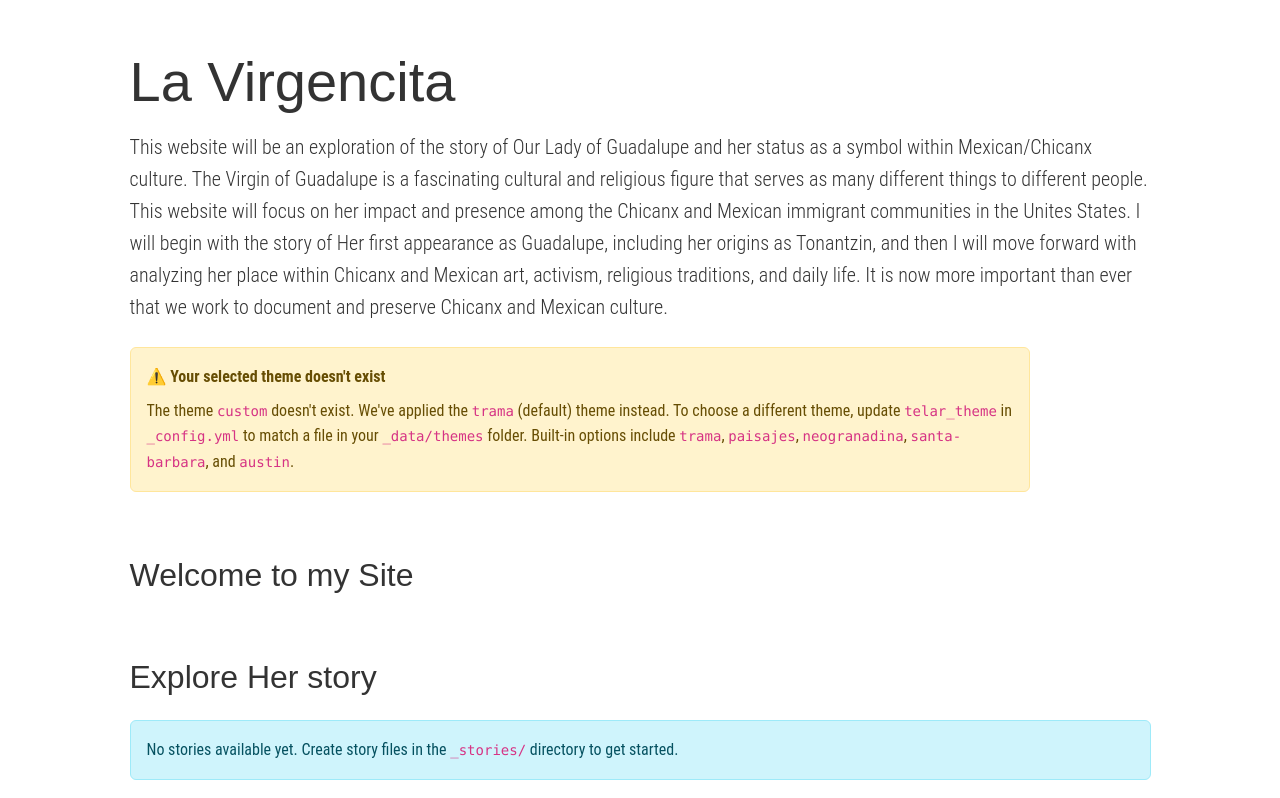
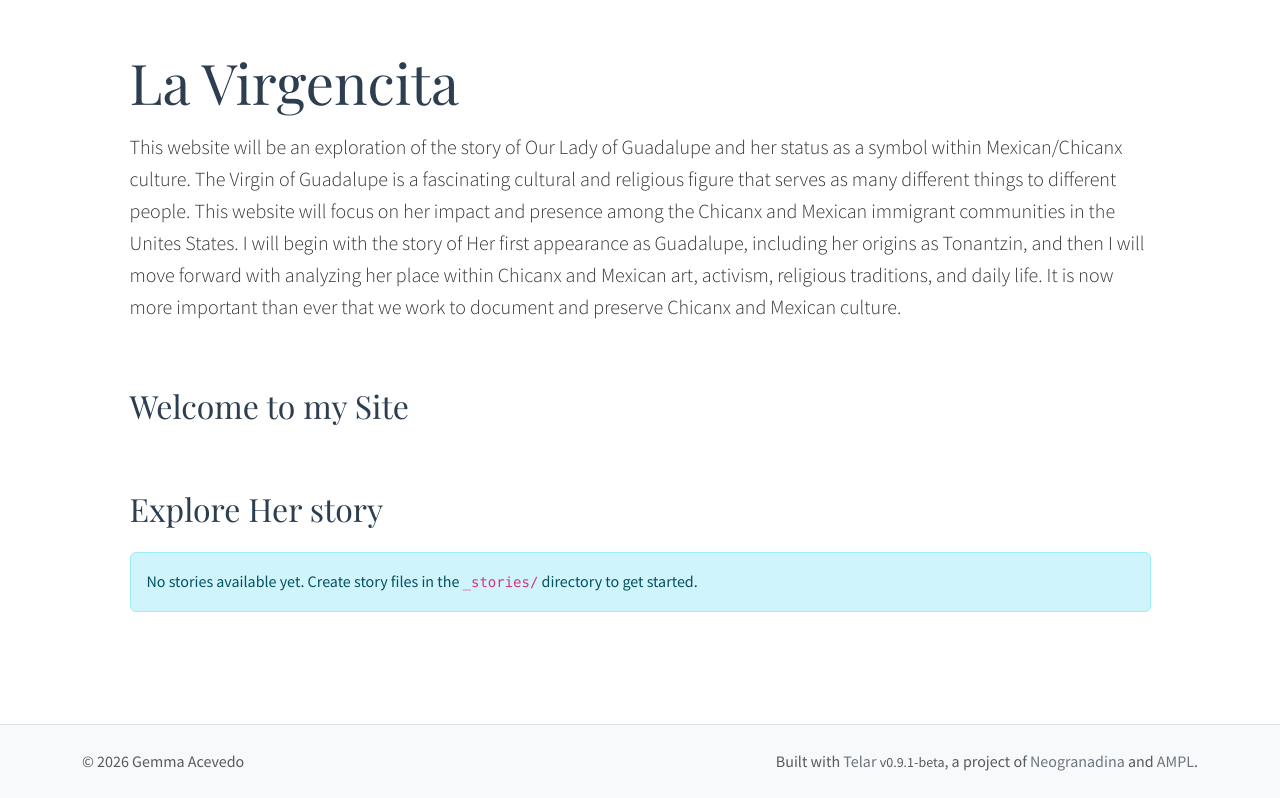
Before and after one commit to gemmagacevedo/our-lady-of-guadalupe, a Jekyll site: the page built from index.md, in a window 1280 px wide. Shown: the part 100-898 px from the top of the page. Built offline with Jekyll 4.4.1, drawn with Linux system fonts in a browser that asks for light colours; grey boxes are pictures that could not be loaded.

Commit message:
Updatetheme _config.yml

```diff
--- a/_config.yml
+++ b/_config.yml
@@ -7,7 +7,7 @@ description: "This website will be an exploration of the story of Our Lady of Gu
 url: "https://gemmagacevedo.github.io"
 baseurl: "/our-lady-of-guadalupe"
 author: "Gemma Acevedo"
-telar_theme: "custom" # Options: paisajes, neogranadina, santa-barbara, austin, trama, or custom
+telar_theme: "paisajes" # Options: paisajes, neogranadina, santa-barbara, austin, trama, or custom
 logo: ""
 telar_language: "en"
 
```
